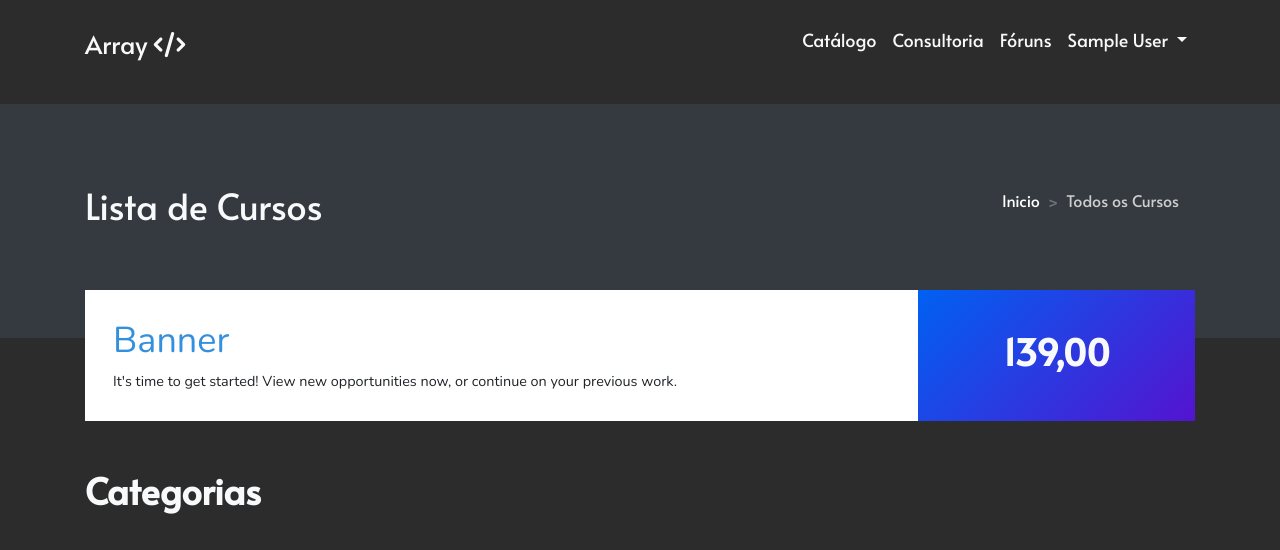
After one commit to atenaagencia/escoladigital, a Laravel app: page /catalogo in a window 1280 px wide. The commit adds this page. Shown: the top 550 px of the page. Run offline with Laravel 8, Linux system fonts and the light colour scheme; the visitor is signed in with stand-in values (Sample User, id 1); some libraries are stand-ins or nearby versions.

Commit message:
adding catalogo main folder

```diff
--- a/public/css/custom.css
+++ b/public/css/custom.css
@@ -86,3 +86,22 @@
 .fa-2x {
     font-size: 1.6em !important;
 }
+
+/*breadcrumbs*/
+
+.breadcrumb-item a{
+    color: white !important;
+    font-size: 12pt !important;
+}
+
+.breadcrumb-item.active{
+    color: #cdcdcd !important;
+    font-size: 12pt !important;
+}
+
+.breadcrumb-item + .breadcrumb-item::before {
+    display: inline-block;
+    padding-right: 0.5rem;
+    color: #6c757d;
+    content: ">" !important;
+}
--- /dev/null
+++ b/resources/views/catalogo.blade.php
@@ -0,0 +1,82 @@
+@extends('layouts.user')
+
+@section('content')
+<header class="page-header bg-dark text-light pb-10">
+    <div class="container">
+        <div class="page-header-content pt-4">
+            <div class="row align-items-center justify-content-between">
+                <div class="col-auto mt-5">
+                    <h1 class="page-header-title main-font">Lista de Cursos</h1>
+                </div>
+                <div class="col-auto mt-5">
+                    <nav aria-label="breadcrumb">
+                        <ol class="breadcrumb bg-transparent main-font">
+                            <li class="breadcrumb-item"><a href="{{asset('home')}}">Inicio</a></li>
+                            <li class="breadcrumb-item active" aria-current="page">Todos os Cursos</li>
+                        </ol>
+                    </nav>
+                </div>
+            </div>
+        </div>
+    </div>
+</header>
+
+<div class="container mt-n10">
+    <div class="row">
+        <div class="col-xxl-4 col-xl-12 mb-4">
+            <div class="card h-100 border-0 rounded-0">
+                <div class="card-body h-100 d-flex flex-column justify-content-center p-0 border-0">
+                    <div class="row align-items-center p-0 m-0">
+                        <div class="col-xl-9 col-xxl-12 p-4 m-0 border-0">
+                            <div class="text-left p-xl-1 m-0 px-4 mb-4 mb-xl-0 mb-xxl-4 border-0">
+                                <h1 class="text-primary">Banner</h1>
+                                <p class="text-gray-700 mb-0">It's time to get started! View new opportunities now, or continue on your previous work.</p>
+                            </div>
+                        </div>
+                        <div class="col-xl-3 col-xxl-12 bg-gradient-primary-to-secondary p-4 m-0 border-0">
+                            <div class="text-center p-xl-3 m-0 px-4 mb-4 mb-xl-0 mb-xxl-4 border-0">
+                                <h1 class=" font-weight-bold main-font text-light">139,00</h1>
+                            </div>
+                        </div>
+                    </div>
+                </div>
+            </div>
+        </div>
+    </div>
+
+    <!-- MEUS CURSOS SECTION-->
+    <h1 class="page-header-title main-font text-light mt-3 font-weight-bold py-2">Categorias</h1>
+
+    <!-- style="border-bottom: 0; border-left: 0; border-right: 0; border-top: 20px solid transparent; border-image: url('https://storage.googleapis.com/gd-wagtail-prod-assets/original_images/io19_designguide_hero_C_Share_UbDlrD3.png') 30 stretch;"-->
+
+    <div class="row">
+        <div class="col-xxl-4 col-xl-4 mb-2 py-4">
+            <div class="card h-100 bg-gray">
+                <div class="card-header p-5" style="background: url('https://storage.googleapis.com/gd-wagtail-prod-assets/original_images/io19_designguide_hero_C_Share_UbDlrD3.png') no-repeat center center fixed; background-size: cover;"></div>
+                <div class="card-body main-font text-light pl-xl-4 pt-xl-0 p-5">
+                    <a href="/courses/design" target="blank" class="text-light"><h2 class="font-weight-bold py-4 card-title">Design</h2></a>
+                    <p class="card-text">With supporting text below as a natural lead-in to additional content.</p>
+                </div>
+            </div>
+        </div>
+        <div class="col-xxl-4 col-xl-4 mb-2 py-4">
+            <div class="card h-100 bg-gray">
+                <div class="card-header p-5" style="background: url('https://storage.googleapis.com/gd-wagtail-prod-assets/original_images/io19_designguide_hero_C_Share_UbDlrD3.png') no-repeat center center fixed; background-size: cover;"></div>
+                <div class="card-body main-font text-light pl-xl-4 pt-xl-0 p-5">
+                    <a href="/courses/development" target="blank" class="text-light"><h2 class="font-weight-bold py-4 card-title">Desenvolvimento</h2></a>
+                    <p class="card-text">With supporting text below as a natural lead-in to additional content.</p>
+                </div>
+            </div>
+        </div>
+        <div class="col-xxl-4 col-xl-4 mb-2 py-4">
+            <div class="card h-100 bg-gray">
+                <div class="card-header p-5" style="background: url('https://storage.googleapis.com/gd-wagtail-prod-assets/original_images/io19_designguide_hero_C_Share_UbDlrD3.png') no-repeat center center fixed; background-size: cover;"></div>
+                <div class="card-body main-font text-light pl-xl-4 pt-xl-0 p-5">
+                    <a href="/courses/marketing" target="blank" class="text-light"><h2 class="font-weight-bold py-4 card-title">Marketing Digital</h2></a>
+                    <p class="card-text">With supporting text below as a natural lead-in to additional content.</p>
+                </div>
+            </div>
+        </div>
+    </div>
+</div>
+@endsection
--- a/resources/views/layouts/user.blade.php
+++ b/resources/views/layouts/user.blade.php
@@ -55,7 +55,7 @@
                             @endif
                         @else
                             <li class="nav-item">
-                                <a class="nav-link text-light" href="#" role="button">
+                                <a class="nav-link text-light" href="/catalogo" role="button">
                                     Catálogo
                                 </a>
                             </li>
--- a/routes/web.php
+++ b/routes/web.php
@@ -2,16 +2,8 @@
 
 use Illuminate\Support\Facades\Route;
 
-/*
-|--------------------------------------------------------------------------
-| Web Routes
-|--------------------------------------------------------------------------
-|
-| Here is where you can register web routes for your application. These
-| routes are loaded by the RouteServiceProvider within a group which
-| contains the "web" middleware group. Now create something great!
-|
-*/
+
+//general routes
 
 Route::get('/', function () {
     return view('welcome');
@@ -21,8 +13,22 @@ Auth::routes();
 
 Route::get('/home', 'HomeController@index')->name('home');
 
+
+//Courses and Lists
+
+Route::get('/catalogo', function () {
+    return view('catalogo');
+})->middleware('auth');
+
+Route::get('/courses/design', function () {
+    return view('courses.design.index');
+})->middleware('auth');
+
+
+// Student
+
 Route::get('/teste', function () {
-    return view('course.index');
+    return view('student.course.index');
 })->middleware('auth');
 
 Route::get('/conquistas', function () {
```
Also changed, not shown: resources/views/courses/design/index.blade.php (added, +77 -0 lines), resources/views/home.blade.php (+6 -2 lines), resources/views/courses/development/index.blade.php (added), resources/views/courses/marketing/index.blade.php (added), resources/views/student/course/index.blade.php (renamed from resources/views/course/index.blade.php).
